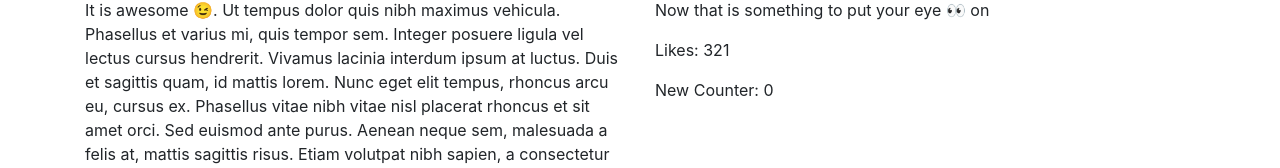
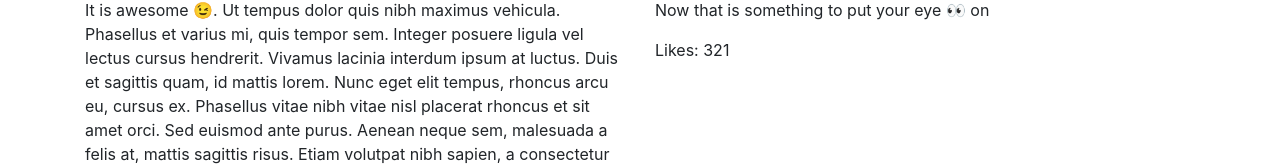
Before and after one commit to shka2001/fakestagram, a React (Create React App) app: page /instagram in a window 1280 px wide. Shown: the part 468-636 px from the top of the page. Built offline with nearby package versions, Linux system fonts and the light colour scheme.

Commit message:
Click picture likes add to likes

```diff
--- a/src/components/ImageItem.jsx
+++ b/src/components/ImageItem.jsx
@@ -1,7 +1,7 @@
 import React, { useState } from 'react'
 
 export default function ImageItem({imageItem}) {
-    const [newCounter, setNewCounter] = useState(0)
+    const [likes, setLikes] = useState(imageItem.likes)
     //const stateVariable = use State[0] => [stateVariable, setVariable]
     //const newCounter = stateVariable[0]
     //const setNewCounter = stateVariable[1]
@@ -12,7 +12,7 @@ export default function ImageItem({imageItem}) {
     */
 
     function handleOnClick() {
-        setNewCounter(newCounter + 1)
+        setLikes(likes + 1)
     }
 
     return (
@@ -28,12 +28,8 @@ export default function ImageItem({imageItem}) {
                {imageItem.description}
            </p>
            <p>
-               Likes: {imageItem.likes}
+               Likes: {likes}
            </p>
-           <p>
-               New Counter: {newCounter}
-           </p>
-
         </div>
     )
 }
```
Also changed, not shown: 1 other file (tests, documents, lock files or other folders).
